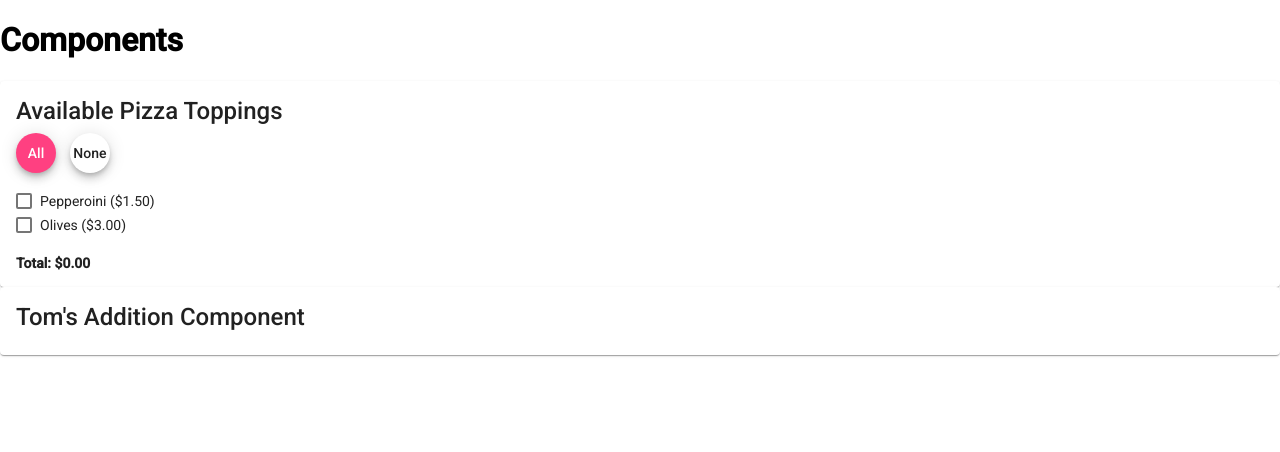
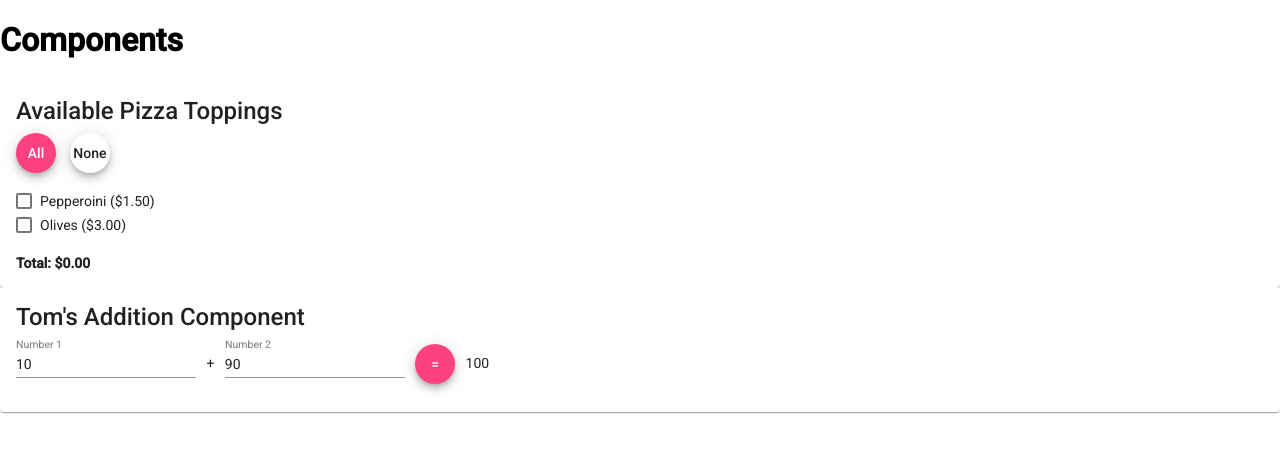
Before and after one commit to tsteelematc/components-2022ftuth, an Angular app: page / in a window 1280 px wide. Shown: the top 452 px of the page. Built offline with nearby package versions, Linux system fonts and the light colour scheme.

Commit message:
Slack-n-tell done ! ! !
Wasn't as hard as I thought...

```diff
--- a/src/app/tjs-addition/tjs-addition.component.html
+++ b/src/app/tjs-addition/tjs-addition.component.html
@@ -3,6 +3,35 @@
         Tom's Addition Component
     </mat-card-title>
     <mat-card-content>
-
+        <mat-form-field>
+            <mat-label>
+                Number 1
+            </mat-label>
+            <input
+                matInput
+                type="number"
+                [(ngModel)]="numberOne"
+            />
+        </mat-form-field>
+        &nbsp; + &nbsp;
+        <mat-form-field>
+            <mat-label>
+                Number 2
+            </mat-label>
+            <input
+                matInput
+                type="number"
+                [(ngModel)]="numberTwo"
+            />
+        </mat-form-field>
+        &nbsp;
+        <button
+            mat-mini-fab
+            (click)="add()"
+        >
+            =
+        </button>
+        &nbsp;
+        {{ total }}
     </mat-card-content>
 </mat-card>
--- a/src/app/tjs-addition/tjs-addition.component.ts
+++ b/src/app/tjs-addition/tjs-addition.component.ts
@@ -12,4 +12,10 @@ export class TjsAdditionComponent implements OnInit {
   ngOnInit(): void {
   }
 
+  numberOne = 10;
+  numberTwo = 90;
+  total = 100;
+
+  add = () => this.total = this.numberOne + this.numberTwo;
+
 }
```
